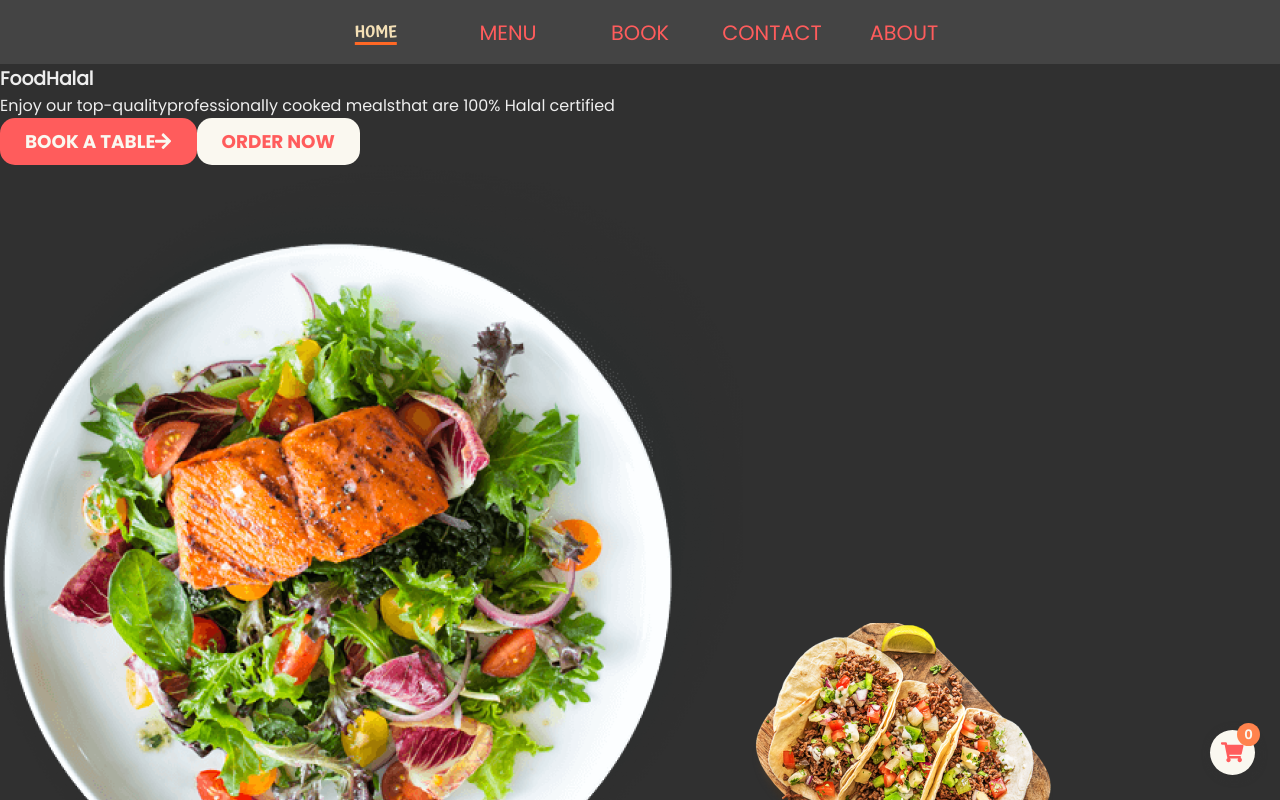
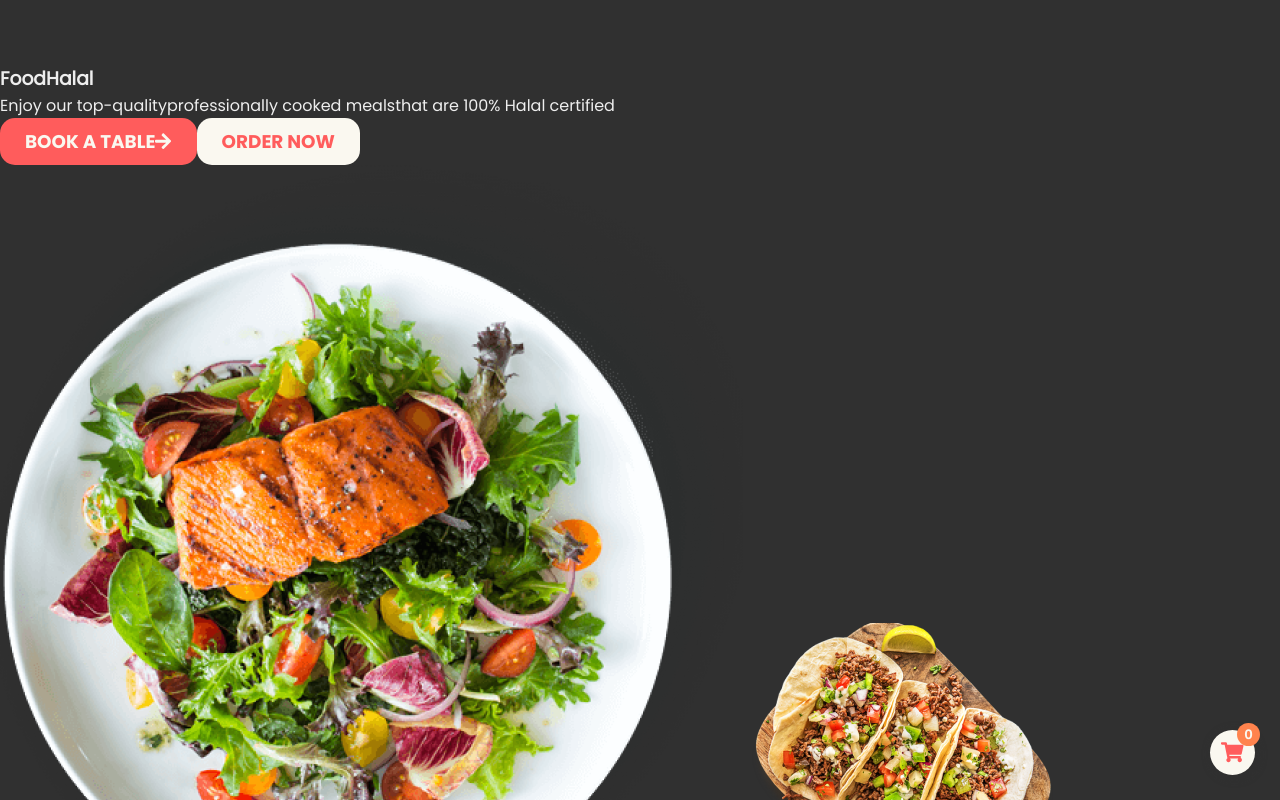
Before and after one commit to CoderLadFahim/FoodHalal, a React (Create React App) app: page / in a window 1280 px wide. Shown: the top 800 px of the page. Built offline with nearby package versions, Linux system fonts and the light colour scheme.

Commit message:
AppNav z-index issue fixed

```diff
--- a/src/components/AppNavStyles.scss
+++ b/src/components/AppNavStyles.scss
@@ -20,7 +20,7 @@ nav {
 
 	&.mobile-hide {
 		right: -100%;
-		// display: none;
+		display: none;
 	}
 
 	&.mobile-show {
@@ -75,12 +75,12 @@ nav {
 		padding: 0;
 		position: fixed;
 		top: 0;
-		z-index: 999;
+		// z-index: 999;
 		height: 5vh;
 		width: 100%;
 		display: grid;
 		place-items: center;
-		// border-bottom: 1px solid $lightpink;
+		border-bottom: 1px solid $lightpink;
 		// box-shadow: 0px 2px 5px #191919;
 
 		&.mobile-hide {
```
